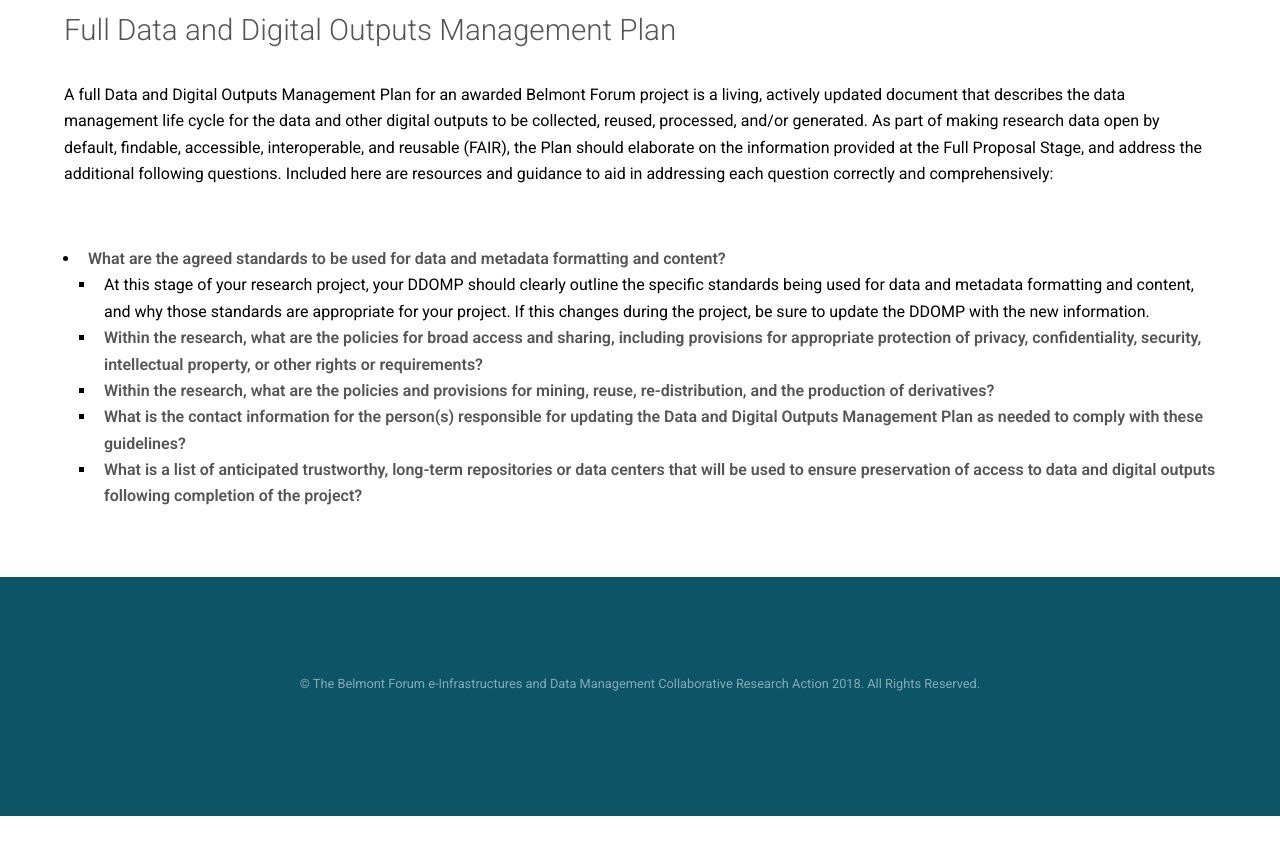
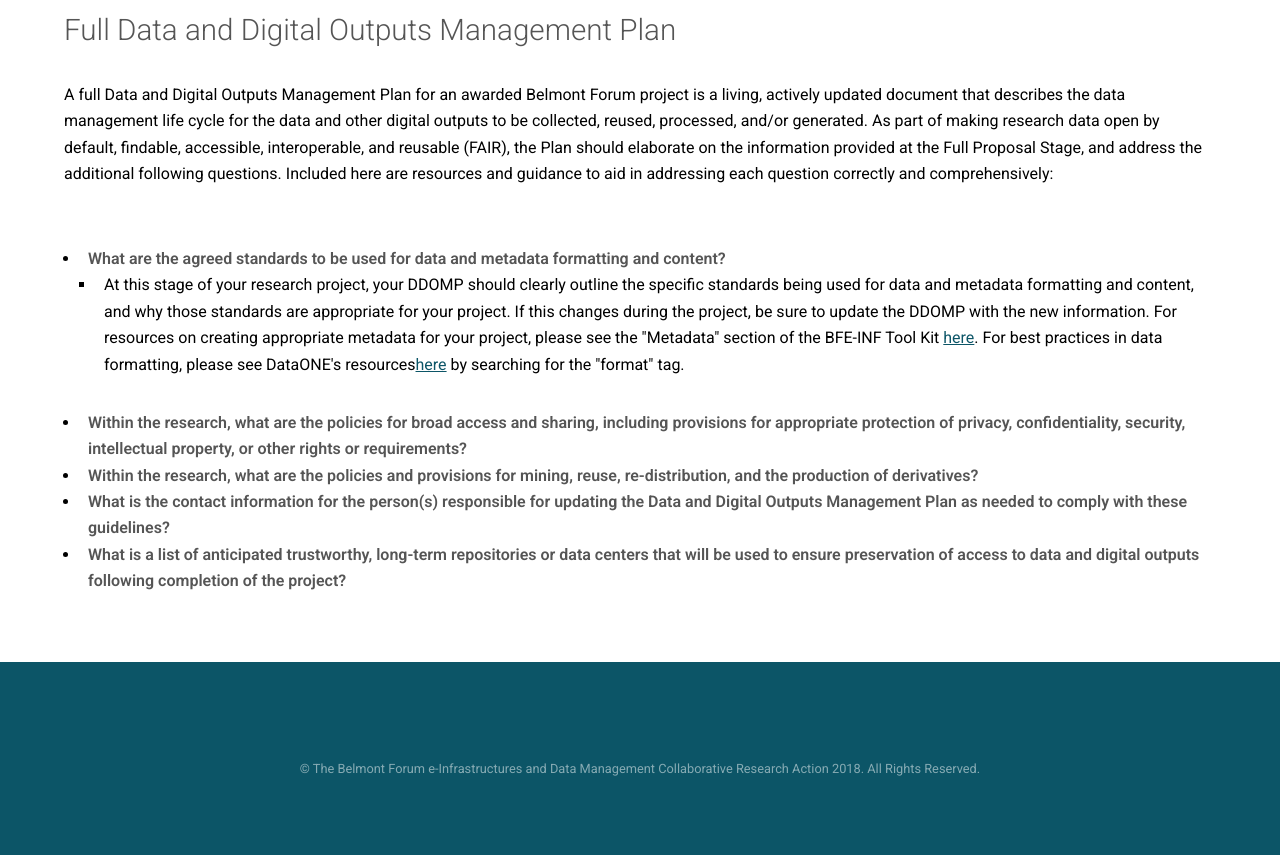
Before and after one commit to bfe-inf/toolkit, a Jekyll site: the page ddomp-awardedprojects.html, which Jekyll copies as it is, in a window 1280 px wide and 900 px high, scrolled down 685 px. Shown: the top 855 px of the window. Built offline with Jekyll 4.4.1, drawn with Linux system fonts in a browser that asks for light colours; before the commit the page ends 1501 px from its top, so only the background shows below that.

Commit message:
Update ddomp-awardedprojects.html

```diff
--- a/ddomp-awardedprojects.html
+++ b/ddomp-awardedprojects.html
@@ -52,7 +52,8 @@
 					<ul>
 						<li><strong>What are the agreed standards to be used for data and metadata formatting and content?</strong></li>
 							<ul style="list-style-type:square">
-								<li>At this stage of your research project, your DDOMP should clearly outline the specific standards being used for data and metadata formatting and content, and why those standards are appropriate for your project. If this changes during the project, be sure to update the DDOMP with the new information.
+								<li>At this stage of your research project, your DDOMP should clearly outline the specific standards being used for data and metadata formatting and content, and why those standards are appropriate for your project. If this changes during the project, be sure to update the DDOMP with the new information. For resources on creating appropriate metadata for your project, please see the "Metadata" section of the BFE-INF Tool Kit <a href="https://bfe-inf.github.io/tool-kit/bp&s-metadata.html" target="_blank">here</a>. For best practices in data formatting, please see DataONE's resources<a href="https://www.dataone.org/all-best-practices" target="_blank">here</a> by searching for the "format" tag.</li>
+							</ul>
 						<li><strong>Within the research, what are the policies for broad access and sharing, including provisions for appropriate protection of privacy, confidentiality, security, intellectual property, or other rights or requirements?</strong></li>
 						<li><strong>Within the research, what are the policies and provisions for mining, reuse, re-distribution, and the production of derivatives?</strong></li>
 						<li><strong>What is the contact information for the person(s) responsible for updating the Data and Digital Outputs Management Plan as needed to comply with these guidelines?</strong></li>
```
